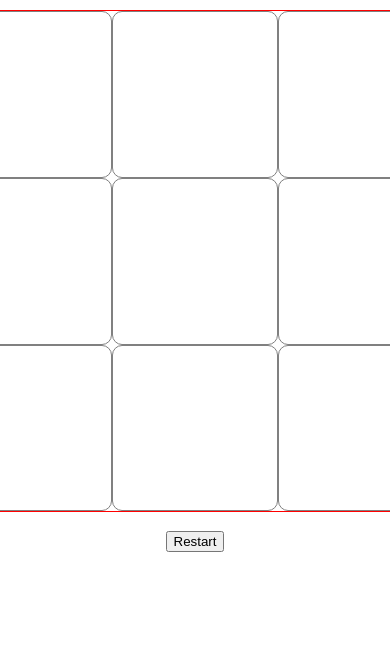
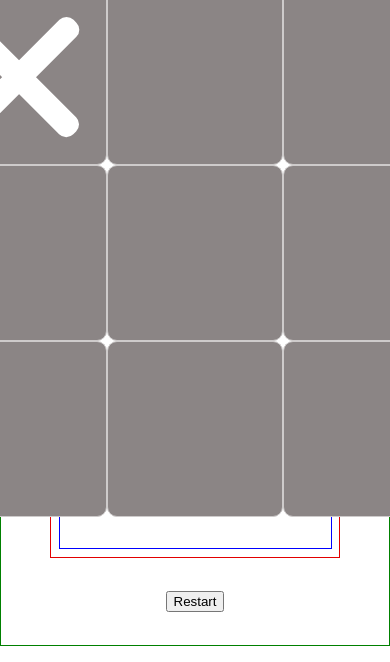
Before and after one commit to elinnunez/tic-tac-toe, a plain HTML site: page index.html in a window 390 px wide. Shown: the part 198-860 px from the top of the page. Drawn offline with Linux system fonts and the light colour scheme.

Commit message:
todo: fix board responsiveness

```diff
--- a/index.html
+++ b/index.html
@@ -12,7 +12,7 @@
         <h1>Tic-Tac-Toe</h1>
         <div class="board-container">
             <div class="game-board">
-                <div class="board-cell"></div>
+                <div class="board-cell x"></div>
                 <div class="board-cell"></div>
                 <div class="board-cell"></div>
                 <div class="board-cell"></div>
--- a/style.css
+++ b/style.css
@@ -1,8 +1,15 @@
+*, *::after, *::before {
+    box-sizing: border-box;
+}
+
 body {
-    display: flex;
-    justify-content: center;
-    align-items: center;
-    height: 100vh;
+    margin: 0;
+}
+
+:root {
+
+    --cell-size: 11rem;
+    --mark-size: calc(var(--cell-size) * .9);
 }
 
 .container {
@@ -10,30 +17,59 @@ body {
     flex-direction: column;
     justify-content: space-evenly;
     align-items: center;
-    /* border: 1px solid green; */
+    border: 1px solid green;
     /* text-align: center; */
-    height: 80vh;
+    height: 100vh;
+    width: 100vw;
 }
 
 .board-container {
     display: flex;
+    flex-direction: column;
     justify-content: center;
-    border: 1px solid red;
-    /* padding: 5%; */
-    align-items: center;
+    align-content: center;
+    border: 1px solid rgb(226, 0, 0);
+    padding: 2%;
 }
 
 .game-board {
-    /* border: 1px solid grey; */
-    border-radius: 10px;
     display: grid;
-    grid-auto-rows: repeat(3, 1fr);
-    width: 500px;
-    height: 500px;
-    grid-template-columns: repeat(3, 1fr);
+    width:  70vw;
+    height: 70vh;
+    justify-content: center;
+    border: 1px solid blue;
+    align-content: center;
+    justify-items: center;
+    align-items: center;
+    grid-template-columns: repeat(3, auto);
 }
 
 .board-cell {
-    border: 1px solid grey;
+    display: flex;
+    border: 1px solid rgb(206, 203, 203);
+    border-radius: 10px;
+    background-color: rgb(139, 133, 133);
+    width: var(--cell-size);
+    height: var(--cell-size);
+    color: white;
+    justify-content: center;
+    align-items: center;
+    position: relative;
+}
+
+.board-cell.x::before, .board-cell.x::after {
+    content: "";
+    position: absolute;
+    width: calc(var(--mark-size) * .15);
+    height: var(--mark-size);
+    background-color: white;
     border-radius: 10px;
 }
+
+.board-cell.x::before {
+    transform: rotate(45deg);
+}
+
+.board-cell.x::after {
+    transform: rotate(-45deg);
+}
```
